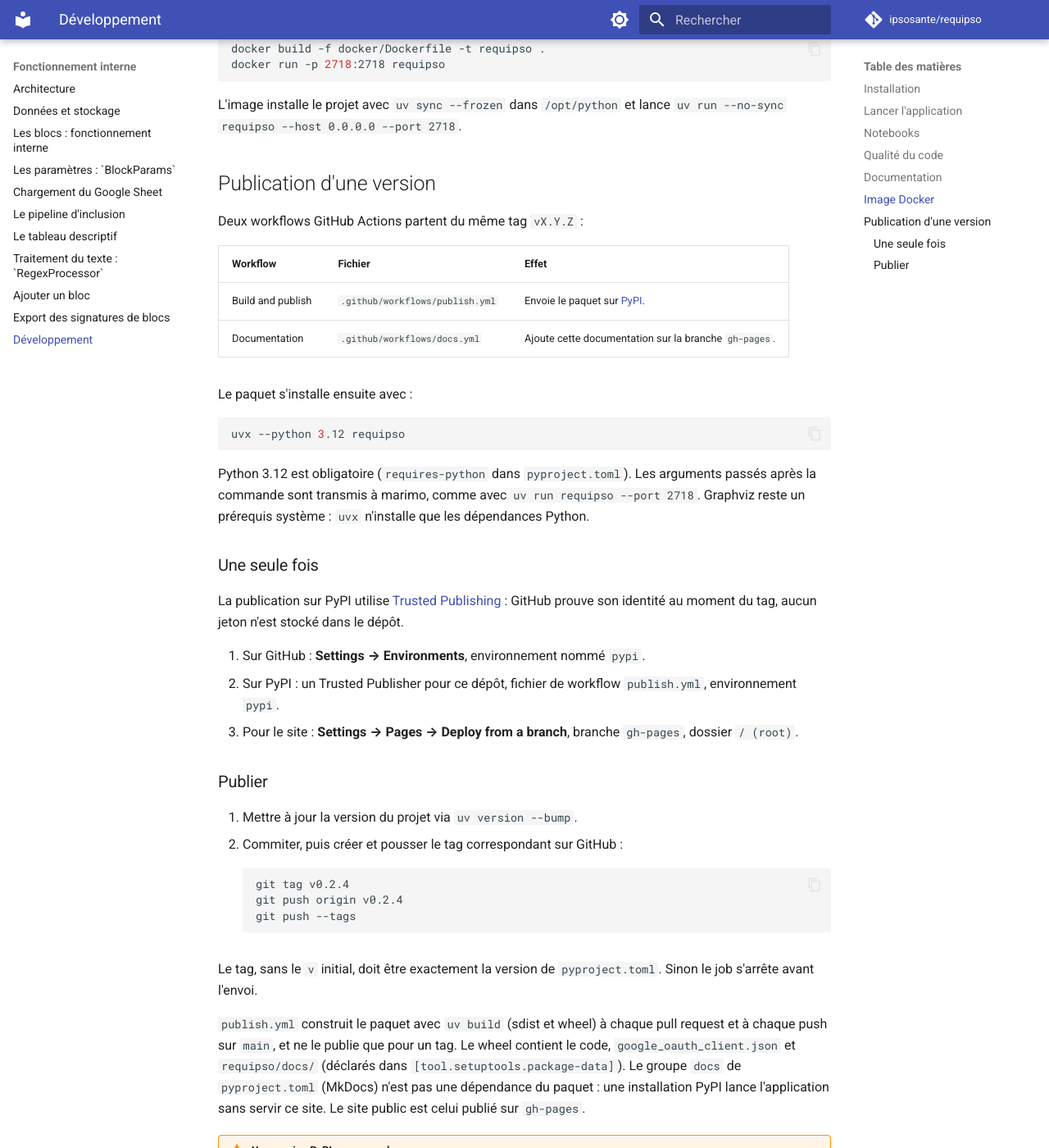
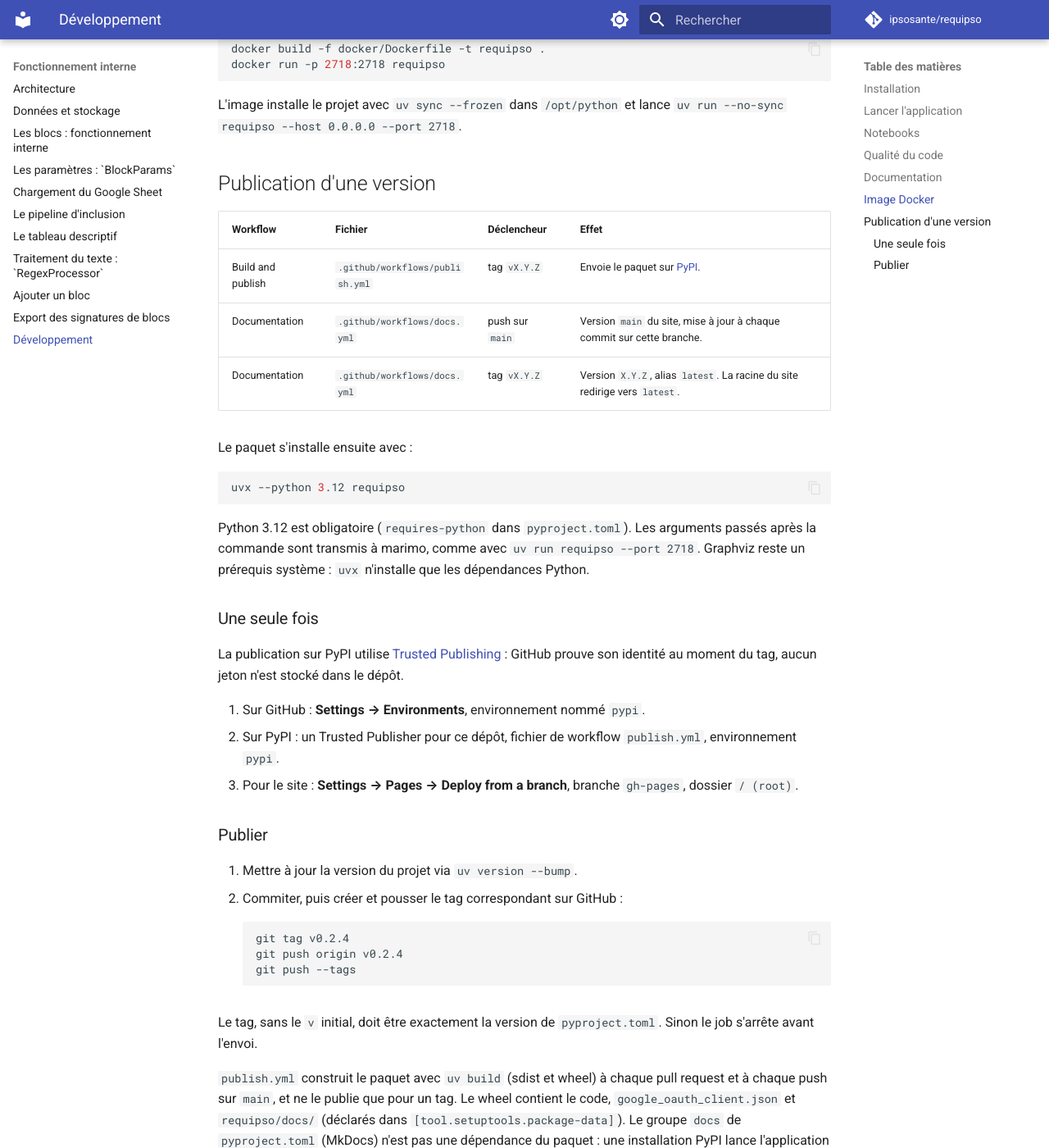
Before and after one commit to ipsosante/requipso, an MkDocs documentation site: the page built from requipso/docs/pages/technique/developpement.md, in a window 1280 px wide and 1400 px high, scrolled down 2621 px. Shown: the whole window at 82% size. Built offline with MkDocs 1.6.1 and Material for MkDocs 9.7.7, drawn with Linux system fonts in a browser that asks for light colours; comment, search, counter and statistics services are not loaded; the version menu is left out; some of the changed text lies outside the part shown.

Commit message:
docs: add a main page

```diff
--- a/requipso/docs/pages/technique/developpement.md
+++ b/requipso/docs/pages/technique/developpement.md
@@ -121,12 +121,11 @@ L'image installe le projet avec `uv sync --frozen` dans `/opt/python` et lance
 
 ## Publication d'une version
 
-Deux workflows GitHub Actions partent du même tag `vX.Y.Z` :
-
-| Workflow | Fichier | Effet |
-| --- | --- | --- |
-| Build and publish | `.github/workflows/publish.yml` | Envoie le paquet sur [PyPI](https://pypi.org/p/requipso). |
-| Documentation | `.github/workflows/docs.yml` | Ajoute cette documentation sur la branche `gh-pages`. |
+| Workflow | Fichier | Déclencheur | Effet |
+| --- | --- | --- | --- |
+| Build and publish | `.github/workflows/publish.yml` | tag `vX.Y.Z` | Envoie le paquet sur [PyPI](https://pypi.org/p/requipso). |
+| Documentation | `.github/workflows/docs.yml` | push sur `main` | Version `main` du site, mise à jour à chaque commit sur cette branche. |
+| Documentation | `.github/workflows/docs.yml` | tag `vX.Y.Z` | Version `X.Y.Z`, alias `latest`. La racine du site redirige vers `latest`. |
 
 Le paquet s'installe ensuite avec :
 
@@ -157,7 +156,7 @@ La publication sur PyPI utilise [Trusted Publishing](https://docs.pypi.org/trust
 
 Le tag, sans le `v` initial, doit être exactement la version de `pyproject.toml`. Sinon le job s'arrête avant l'envoi.
 
-`publish.yml` construit le paquet avec `uv build` (sdist et wheel) à chaque pull request et à chaque push sur `main`, et ne le publie que pour un tag. Le wheel contient le code, `google_oauth_client.json` et `requipso/docs/` (déclarés dans `[tool.setuptools.package-data]`). Le groupe `docs` de `pyproject.toml` (MkDocs) n'est pas une dépendance du paquet : une installation PyPI lance l'application sans servir ce site. Le site public est celui publié sur `gh-pages`.
+`publish.yml` construit le paquet avec `uv build` (sdist et wheel) à chaque pull request et à chaque push sur `main`, et ne le publie que pour un tag. Le wheel contient le code, `google_oauth_client.json` et `requipso/docs/` (déclarés dans `[tool.setuptools.package-data]`). Le groupe `docs` de `pyproject.toml` (MkDocs) n'est pas une dépendance du paquet : une installation PyPI lance l'application sans servir ce site. Le site public est celui publié sur `gh-pages` : `main` suit la branche, `latest` reste la dernière version taguée.
 
 !!! warning "Une version PyPI ne se remplace pas"
     PyPI refuse un second envoi du même numéro. Pour corriger un paquet déjà publié, il faut incrémenter `version` et pousser un nouveau tag. Relancer le workflow d'un tag existant réutilise le fichier de workflow **tel qu'il est dans ce tag**, pas celui de `main`.
```
Also changed, not shown: 1 other file.
